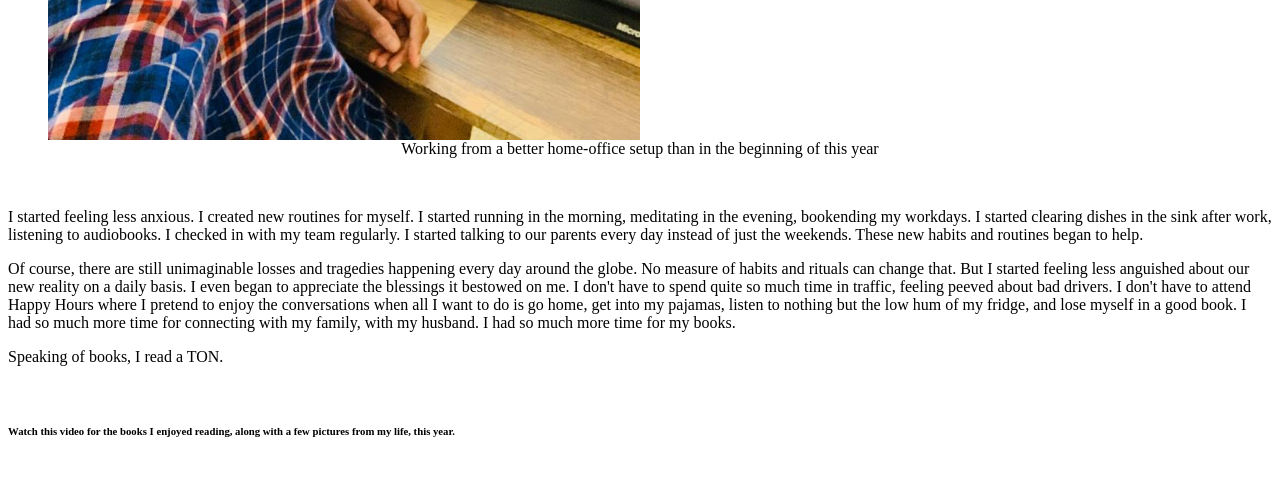
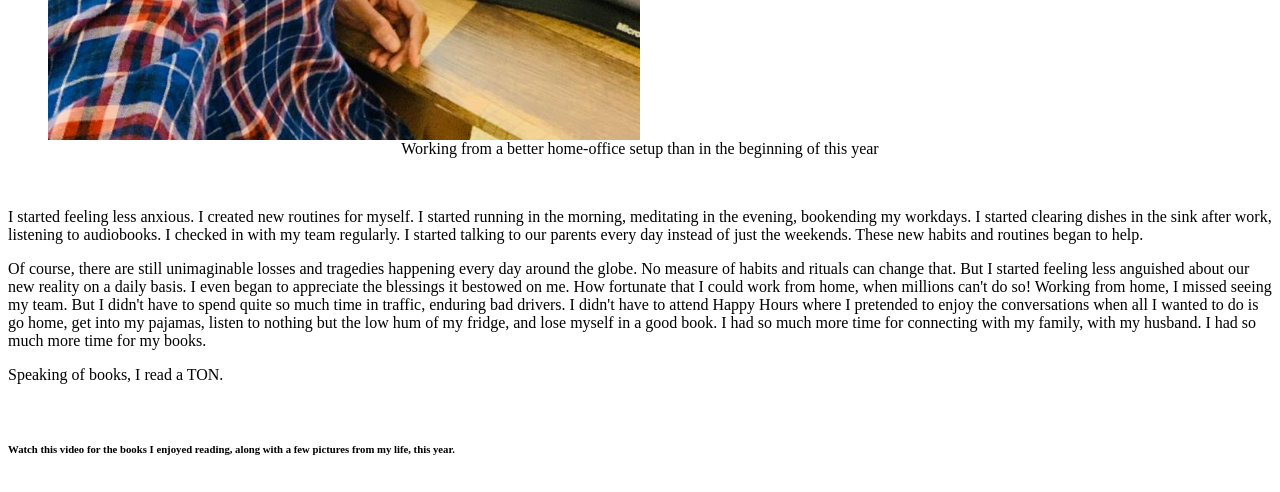
Before and after one commit to ThisisRajiRaj/thisisrajiraj.github.io, a Jekyll site: the page posts/yearinreview2020.html, which Jekyll copies as it is, in a window 1280 px wide and 900 px high, scrolled down 1270 px, cut to the strip 0-492 px from the top of the window. Built offline with Jekyll 4.4.1, drawn with Linux system fonts in a browser that asks for light colours.

Commit message:
Update yearinreview2020.html

```diff
--- a/posts/yearinreview2020.html
+++ b/posts/yearinreview2020.html
@@ -108,9 +108,10 @@ fresh cut grass in the air. As I walked
     of habits and rituals can change that.
     But I started
     feeling less anguished about our new reality on a daily basis. I even began to appreciate the
-    blessings it bestowed on me. I don't have to spend quite so much time in
-    traffic, feeling peeved about bad drivers. I don't have to attend Happy
-    Hours where I pretend to enjoy the conversations when all I want to do
+    blessings it bestowed on me. How fortunate that I could work from home, when
+millions can't do so! Working from home, I missed seeing my team. But I didn't have to spend quite so much time in
+    traffic, enduring bad drivers. I didn't have to attend Happy
+    Hours where I pretended to enjoy the conversations when all I wanted to do
     is go home, get into my pajamas, listen to nothing but the low hum of my fridge,
     and lose myself in a good book. I had so much
     more time for connecting with my family, with my husband. I had so much
```
